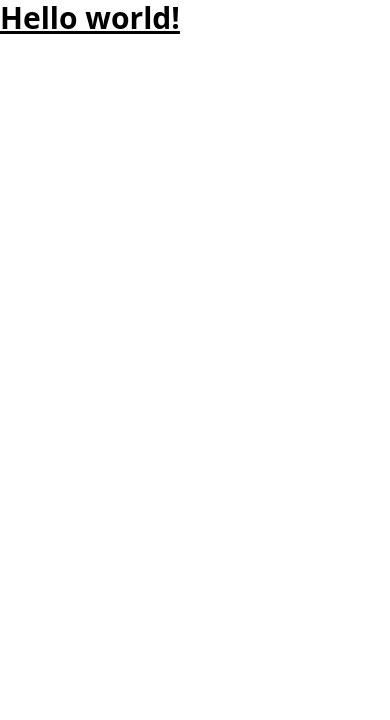
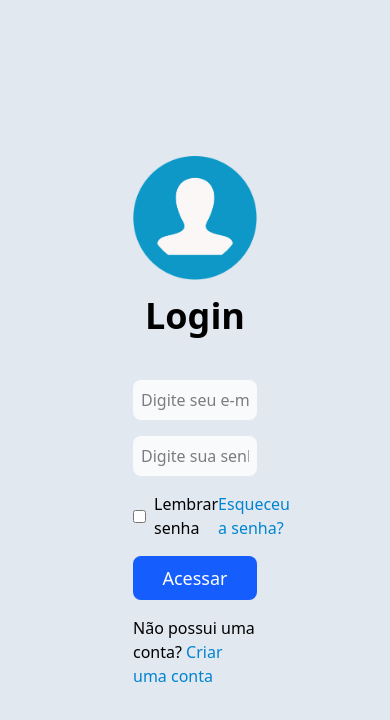
Before and after one commit to aglayrton/login-tailwind, a website: page src/index.html in a window 390 px wide. Drawn offline with nearby package versions, Linux system fonts and the light colour scheme; files that its build step writes are made by us from their sources.

Commit message:
Finalizado login responsivo

```diff
--- a/package.json
+++ b/package.json
@@ -8,7 +8,7 @@
   "main": "index.js",
   "devDependencies": {},
   "scripts": {
-    "dev": "npx @tailwindcss/cli -i ./style/style.css -o ./style/output.css --watch"
+    "dev": "npx @tailwindcss/cli -i ./styles/style.css -o ./styles/output.css --watch"
   },
   "keywords": [],
   "author": "",
--- a/src/index.html
+++ b/src/index.html
@@ -7,10 +7,43 @@
     <link href="../styles/output.css" rel="stylesheet">
 </head>
 
-<body>
-    <h1 class="text-3xl font-bold underline">
-        Hello world!
-    </h1>
+<body class="bg-slate-200">
+    <main class="w-full min-h-screen flex flex-col  md:flex-row items-center justify-center mx-auto">
+        <section class="hidden md:flex w-[60%] h-screen flex-1 bg-blue-700 flex-col gap-4 items-center justify-center">
+            <p class="text-white text-2xl">Domine as <span class="font-bold"> tecnologias mais buscadas pelo
+                    mercado!</span></p>
+            <img src="./assets/techs.png" alt="tema" class="w-3/4 lg:w-full lg:max-w-md">
+        </section>
+
+        <section class="w-[40%] flex flex-col justify-center items-center p-4">
+
+            <div class="w-full max-w-[400px] flex justify-center items-center  flex-col gap-4">
+                <img src="./assets/user.png" alt="Logo do usuário" class="w-36 hover:scale-110 duration-300" />
+                <h1 class="text-4xl font-bold mb-7">Login</h1>
+                <input type="email" placeholder="Digite seu e-mail"
+                    class="bg-gray-50 w-full p-2 rounded-lg outline-none focus:bg-white" />
+                <input type="password" placeholder="Digite sua senha"
+                    class="bg-gray-50 w-full p-2 rounded-lg outline-none focus:bg-white" />
+
+                <div class=" w-full flex items-center justify-between">
+                    <div class="flex items-center gap-2">
+                        <input type="checkbox" name="lembrar" id="lembrar" class="roundend-lg">
+                        <label for="lembrar">Lembrar senha</label>
+                    </div>
+                    <a href="#" class="text-sky-600 hover:text-sky-400 duration-200">Esqueceu a senha?</a>
+                </div>
+
+                <button
+                    class="w-full bg-blue-600 p-2 rounded-lg text-white text-lg font-medium hover:bg-blue-500">Acessar</button>
+                <p>
+                    Não possui uma conta?
+                    <a href="#" class="text-sky-600 hover:text-sky-500">Criar uma conta</a>
+                </p>
+            </div>
+
+        </section>
+
+    </main>
 </body>
 
 </html>
```
Also changed, not shown: src/assets/techs.png (added), src/assets/user.png (added), styles/output.css (added).
